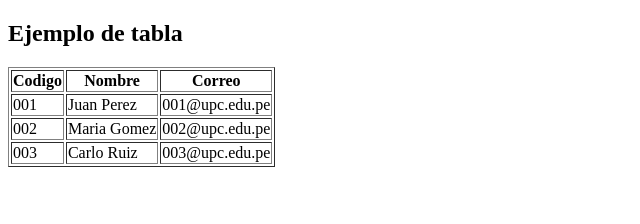
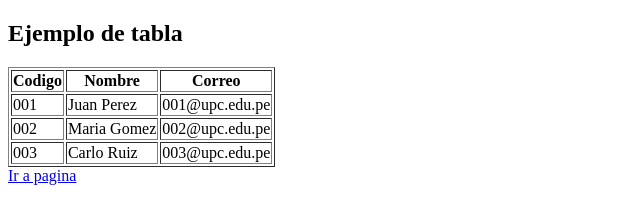
Before and after one commit to CesarHaroldFlorezN/SEMANA-05, a plain HTML site: page Pagina03.html in a window 1280 px wide. Shown: the full height of the page, 0-640 px from the left. Drawn offline with Linux system fonts and the light colour scheme.

Commit message:
MODIFICACIONES EN PAGINA 03 Y 04

```diff
--- a/Pagina03.html
+++ b/Pagina03.html
@@ -35,6 +35,9 @@
             </tbody>
         </table>
     </div>
+    <div>
+         <a href="./Pagina02.html"> Ir a pagina</a>
+    </div>
 
 </body>
 </html>
```
Also changed, not shown: Pagina04.html (+3 -0 lines).
